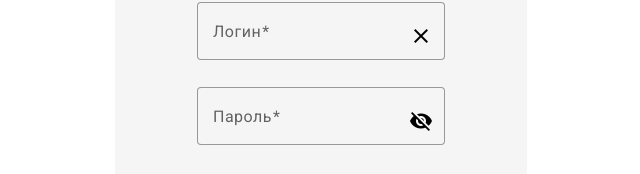
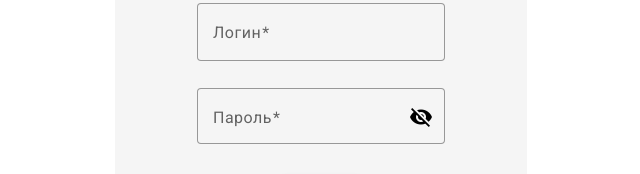
Before and after one commit to Rysal228/FirstTask, an Angular app: page / in a window 1280 px wide. Shown: the part 243-417 px from the top of the page, without its empty margins (325-965 px from the left). Built offline with nearby package versions, Linux system fonts and the light colour scheme.

Commit message:
Merge branch 'dev' of http://10.100.3.140:3000/summer_practise/adm_user_frontend into dev

```diff
--- a/src/app/auth/auth.component.html
+++ b/src/app/auth/auth.component.html
@@ -30,7 +30,9 @@
             <button
               matSuffix
               mat-icon-button
+              disabled="true"
               aria-label="Clear"
+              class="noButton"
               (click)="login=''">
               <mat-icon>close</mat-icon>
             </button>
@@ -42,10 +44,11 @@
             <input matInput formControlName="password" [type]="hideCurrentPassword ? 'password' : 'text'" />
             <button
               mat-icon-button
+              class="heighBut"
               matSuffix
               (click)="togglePasswordVisibility('hideCurrentPassword')"
               [attr.aria-label]="'Hide password'">
-              <mat-icon>{{ hideCurrentPassword ? 'visibility_off' : 'visibility' }}</mat-icon>
+              <mat-icon class="centerIcon">{{ hideCurrentPassword ? 'visibility_off' : 'visibility' }}</mat-icon>
             </button>
             <mat-error>*Поле обязательно для заполнения</mat-error>
             <!--<input matInput
--- a/src/app/auth/auth.component.scss
+++ b/src/app/auth/auth.component.scss
@@ -55,3 +55,16 @@ button {
 .otstup {
   margin-bottom: 5px;
 }
+
+.noButton {
+  opacity: 0;
+}
+
+.heighBut {
+  padding: 0;
+  margin: 0;
+}
+
+.centerIcon {
+  vertical-align: middle;
+}
```
